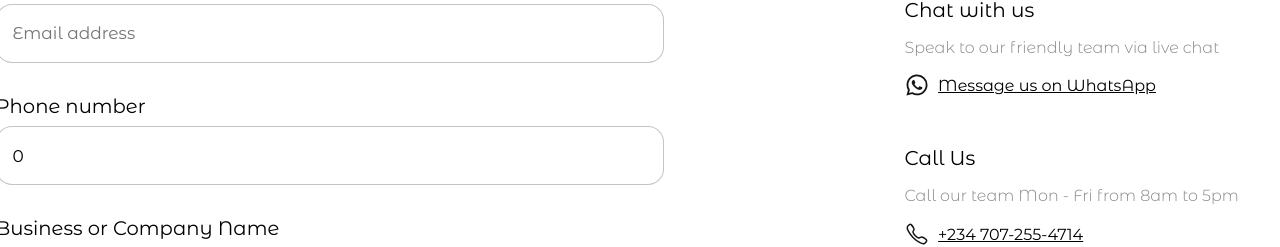
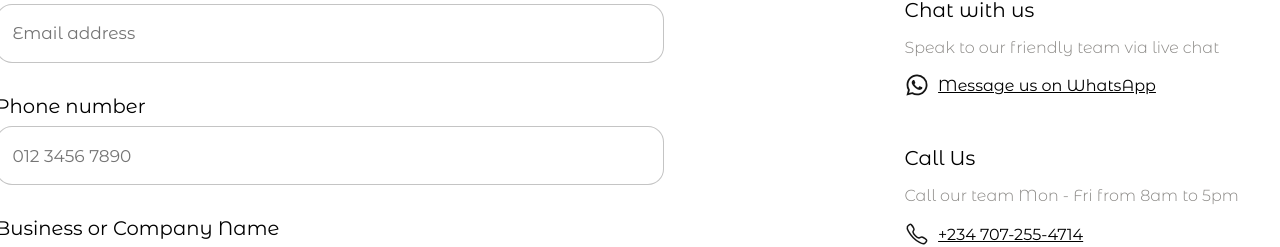
Before and after one commit to Yole-dev/bloom-revamped, a React (Create React App) app: page /contactus in a window 1280 px wide. Shown: the part 1060-1307 px from the top of the page. Built offline with nearby package versions, Linux system fonts and the light colour scheme.

Commit message:
Added a box-shadow on hover to all buttons and set the initial state of the contact field of the contact form to an empty string

```diff
--- a/src/index.css
+++ b/src/index.css
@@ -49,6 +49,7 @@ a {
 
 button {
   cursor: pointer;
+  transition: box-shadow 0.15s ease, transform 0.15s ease;
 }
 
 button:focus {
@@ -57,7 +58,7 @@ button:focus {
 
 button:hover {
   transform: scale(0.99);
-  transition: transform 0.5s ease;
+  box-shadow: 0 2px 6px rgba(0, 0, 0, 0.15);
 }
 
 input:focus {
--- a/src/pages/ContactUs.js
+++ b/src/pages/ContactUs.js
@@ -105,7 +105,7 @@ function ContactForm() {
   const [firstName, setFirstName] = useState("");
   const [lastName, setLastName] = useState("");
   const [email, setEmail] = useState("");
-  const [contact, setContact] = useState(0);
+  const [contact, setContact] = useState("");
   const [businessName, setBusinessName] = useState("");
   const [message, setMessage] = useState("");
 
```
